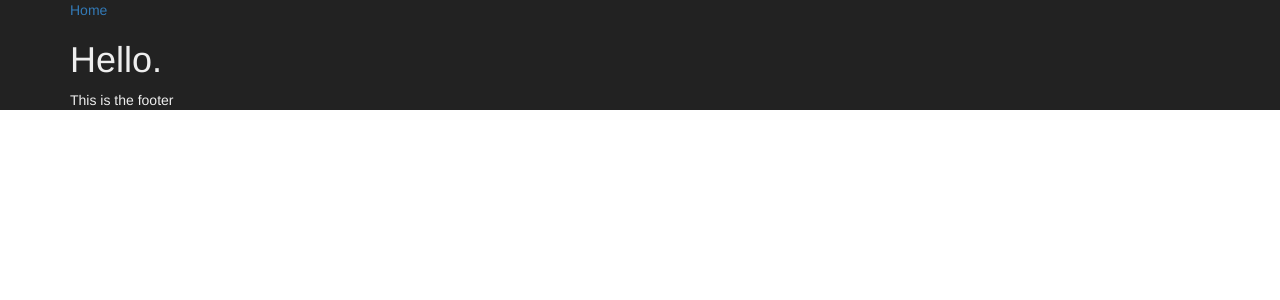
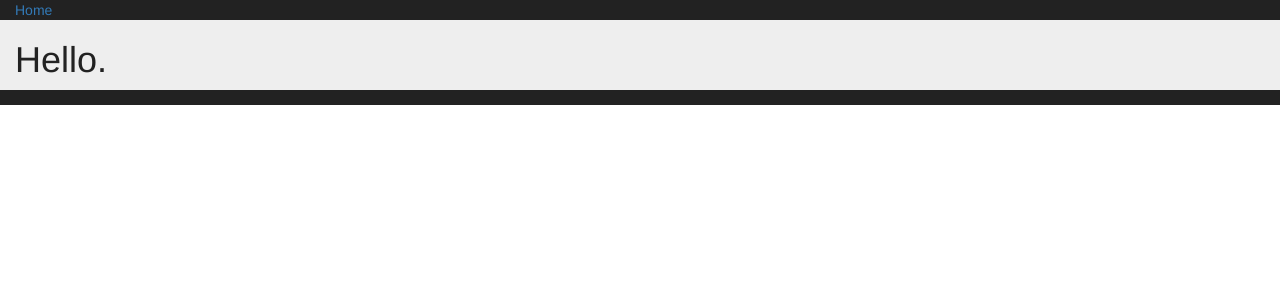
Before and after one commit to bluesalt-labs/vue-kiosk, a Vue app: page /#/ in a window 1280 px wide. Shown: the top 300 px of the page. Built offline with nearby package versions, Linux system fonts and the light colour scheme; what vue-head would draw is missing.

Commit message:
Adds jquery, bootstrap, and hammerjs (I think this is done correctly?). Adds meta data to App.vue.

```diff
--- a/package.json
+++ b/package.json
@@ -13,6 +13,7 @@
   "dependencies": {
     "bootstrap": "^3.3.7",
     "hammerjs": "^2.0.8",
+    "jquery": "^3.2.1",
     "vue": "^2.2.6",
     "vue-router": "^2.3.1"
   },
@@ -25,7 +26,6 @@
     "babel-preset-env": "^1.3.2",
     "babel-preset-stage-2": "^6.22.0",
     "babel-register": "^6.22.0",
-    "bootstrap-sass": "^3.3.7",
     "chalk": "^1.1.3",
     "connect-history-api-fallback": "^1.3.0",
     "copy-webpack-plugin": "^4.0.1",
--- a/src/App.vue
+++ b/src/App.vue
@@ -8,7 +8,13 @@
 
 <script>
   export default {
-    name: 'app'
+    name: 'app',
+    head: {
+      meta: [
+        { 'http-equiv': 'x-ua-compatible', content: 'ie=edge' },
+        { name: 'viewport', content: 'user-scalable=no, width=device-width, initial-scale=1, maximum-scale=1' }
+      ]
+    }
   }
 </script>
 
--- a/src/BaseFooter.vue
+++ b/src/BaseFooter.vue
@@ -1,7 +1,6 @@
 <template>
   <footer>
-    <div class="container">
-      This is the footer
+    <div class="container-fluid">
     </div>
   </footer>
 </template>
--- a/src/BaseHeader.vue
+++ b/src/BaseHeader.vue
@@ -1,6 +1,6 @@
 <template>
   <header>
-    <div class="container">
+    <div class="container-fluid">
       <router-link v-bind:to="'/'">Home</router-link>
     </div>
   </header>
--- a/src/router/index.js
+++ b/src/router/index.js
@@ -8,6 +8,7 @@ Vue.use(VueHead, {
   separator: '|',
   complement: 'BlueSalt Labs Vue Kiosk'
 })
+
 Vue.use(Router)
 
 const routes = [
--- a/src/sass/_variables.scss
+++ b/src/sass/_variables.scss
@@ -1,2 +1,2 @@
-$backgroundPrimary: #222;
-$textPrimary: #eee;
+$backgroundPrimary: #eee;
+$textPrimary: #222;
--- a/src/views/Hello.vue
+++ b/src/views/Hello.vue
@@ -1,5 +1,5 @@
 <template>
-  <div class="container">
+  <div class="container-fluid">
     <h1>Hello.</h1>
   </div>
 </template>
```
Also changed, not shown: 1 other file (tests, documents, lock files or other folders).
